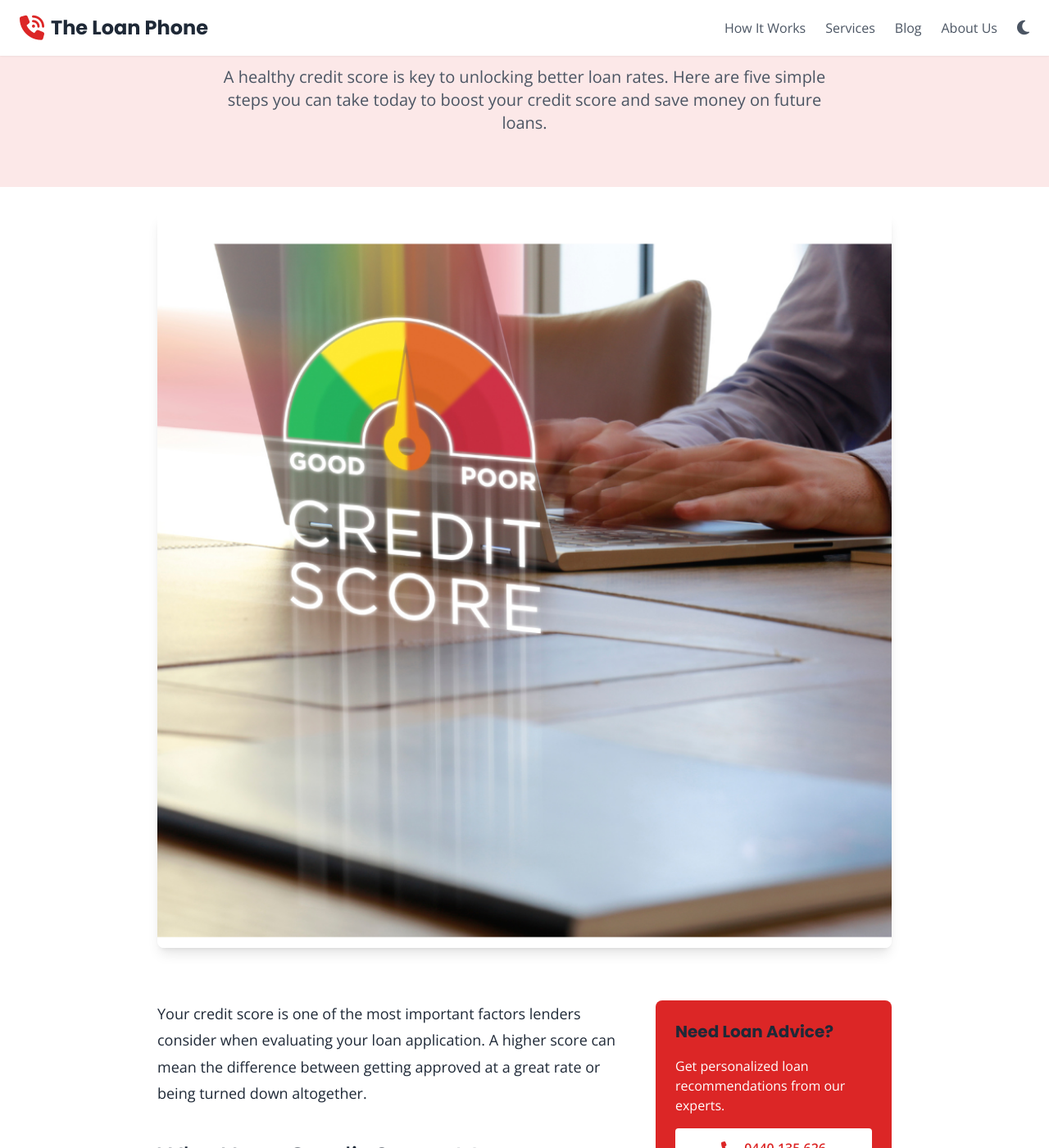
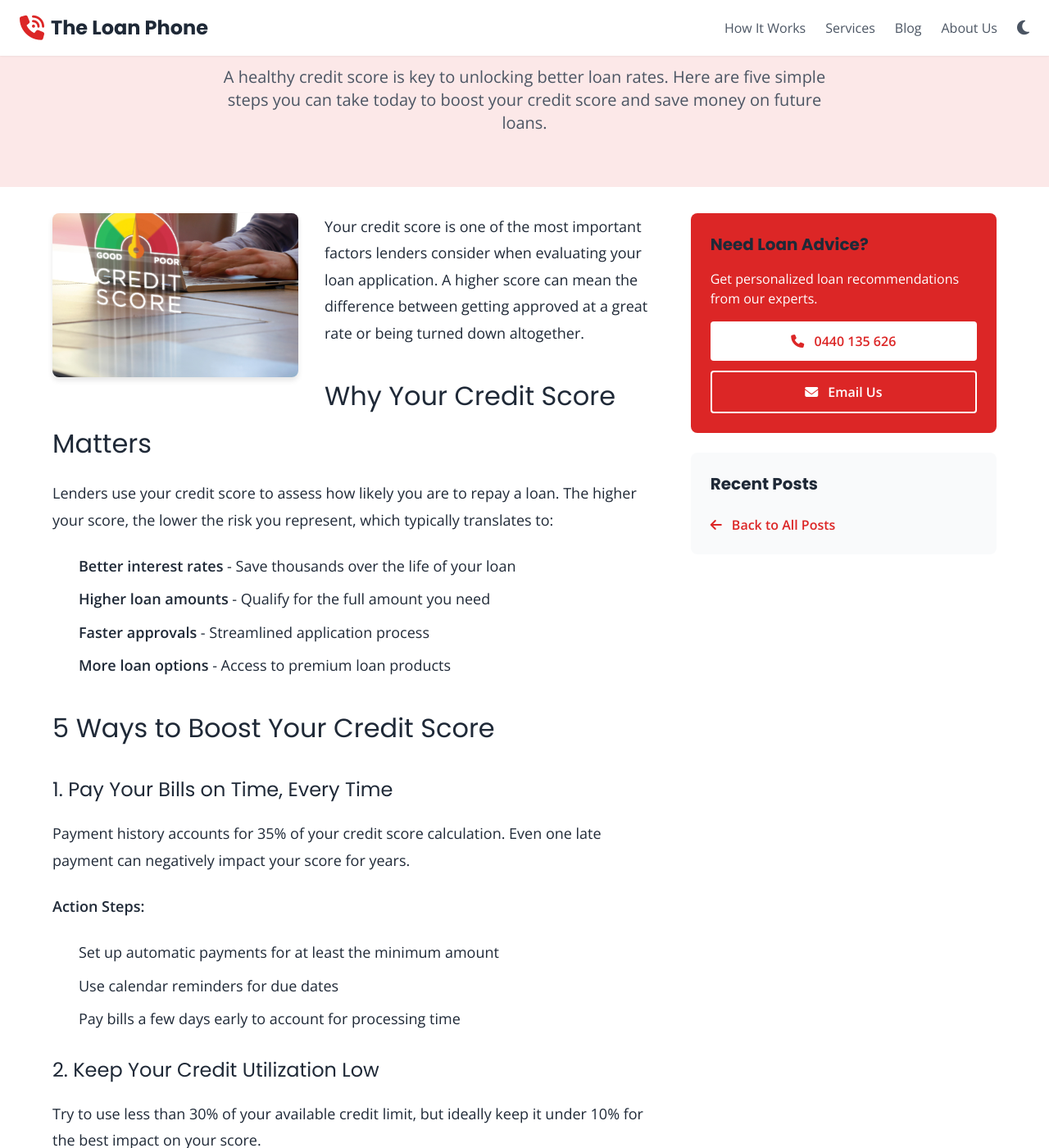
Before and after one commit to AMSumo9/loan-phone-website, a Jekyll site: the page built from _posts/2025-01-20-improve-credit-score.md, in a window 1280 px wide and 1400 px high, scrolled down 228 px. Shown: the whole window at 82% size. Built offline with Jekyll 4.4.1, drawn with Linux system fonts in a browser that asks for light colours; nearby versions of some CDN libraries.

Commit message:
Update posts.html

```diff
--- a/_layouts/posts.html
+++ b/_layouts/posts.html
@@ -96,12 +96,30 @@
         .blog-content a:hover {
             color: var(--brand-red-dark);
         }
-        .blog-content img {
-            max-width: 100%;
-            height: auto;
+
+        /* Featured image float styling */
+        .featured-image-float {
+            float: left;
+            margin: 0 2rem 1rem 0;
+            width: 300px;
+            height: 200px;
+            object-fit: cover;
             border-radius: 8px;
-            margin: 2rem 0;
             box-shadow: 0 4px 6px rgba(0, 0, 0, 0.1);
+        }
+
+        /* Responsive adjustments */
+        @media (max-width: 768px) {
+            .featured-image-float {
+                float: none;
+                width: 100%;
+                height: 200px;
+                margin: 0 0 1.5rem 0;
+            }
+            .desktop-sidebar {
+                order: -1;
+                margin-bottom: 2rem;
+            }
         }
 
         #back-to-top {
@@ -127,7 +145,7 @@
     {% include header.html %}
 
     <main>
-        <!-- Blog Post Header -->
+        <!-- Blog Post Header (Pink Section) -->
         <section class="bg-[var(--bg-accent)] py-16">
             <div class="container mx-auto px-6">
                 <!-- Breadcrumbs -->
@@ -173,27 +191,25 @@
             </div>
         </section>
 
-        <!-- Featured Image -->
-        {% if page.featured_image %}
+        <!-- Blog Content with Sidebar Layout -->
         <section class="py-8">
             <div class="container mx-auto px-6">
-                <div class="max-w-4xl mx-auto">
-                    <img src="{{ site.baseurl }}/assets/images/blog/{{ page.featured_image }}"
-                         alt="{{ page.title }}"
-                         class="w-full h-auto rounded-lg shadow-lg">
-                </div>
-            </div>
-        </section>
-        {% endif %}
+                <div class="max-w-6xl mx-auto">
+                    <div class="flex flex-col lg:flex-row gap-8">
+                        <!-- Main Content Area -->
+                        <article class="lg:w-2/3 blog-content">
+                            <!-- Featured Image (Float Left, Smaller) -->
+                            {% if page.featured_image %}
+                            <img src="{{ site.baseurl }}/assets/images/blog/{{ page.featured_image }}"
+                                 alt="{{ page.title }}"
+                                 class="featured-image-float">
+                            {% endif %}
 
-        <!-- Blog Content -->
-        <section class="py-8">
-            <div class="container mx-auto px-6">
-                <div class="max-w-4xl mx-auto">
-                    <div class="flex flex-col lg:flex-row gap-8">
-                        <!-- Main Content -->
-                        <article class="lg:w-2/3 blog-content">
+                            <!-- Blog Content -->
                             {{ content }}
+
+                            <!-- Clear floats -->
+                            <div style="clear: both;"></div>
 
                             <!-- Tags -->
                             {% if page.tags %}
@@ -209,22 +225,22 @@
                             </div>
                             {% endif %}
 
-                            <!-- Share Section -->
+                            <!-- Share Section (Red Theme) -->
                             <div class="mt-8 pt-8 border-t border-gray-200">
                                 <h4 class="text-lg font-semibold mb-4">Share this article:</h4>
                                 <div class="flex gap-4">
                                     <a href="https://twitter.com/intent/tweet?text={{ page.title | url_encode }}&url={{ site.url }}{{ site.baseurl }}{{ page.url }}"
-                                       class="bg-blue-500 text-white px-4 py-2 rounded hover:bg-blue-600 transition duration-300"
+                                       class="bg-red-600 text-white px-4 py-2 rounded hover:bg-red-700 transition duration-300"
                                        target="_blank">
                                         <i class="fab fa-twitter mr-2"></i>Twitter
                                     </a>
                                     <a href="https://www.facebook.com/sharer/sharer.php?u={{ site.url }}{{ site.baseurl }}{{ page.url }}"
-                                       class="bg-blue-700 text-white px-4 py-2 rounded hover:bg-blue-800 transition duration-300"
+                                       class="bg-red-700 text-white px-4 py-2 rounded hover:bg-red-800 transition duration-300"
                                        target="_blank">
                                         <i class="fab fa-facebook mr-2"></i>Facebook
                                     </a>
                                     <a href="https://www.linkedin.com/sharing/share-offsite/?url={{ site.url }}{{ site.baseurl }}{{ page.url }}"
-                                       class="bg-blue-800 text-white px-4 py-2 rounded hover:bg-blue-900 transition duration-300"
+                                       class="bg-red-800 text-white px-4 py-2 rounded hover:bg-red-900 transition duration-300"
                                        target="_blank">
                                         <i class="fab fa-linkedin mr-2"></i>LinkedIn
                                     </a>
@@ -232,10 +248,10 @@
                             </div>
                         </article>
 
-                        <!-- Sidebar -->
-                        <aside class="lg:w-1/3">
+                        <!-- Right Sidebar -->
+                        <aside class="lg:w-1/3 desktop-sidebar">
                             <!-- Contact CTA -->
-                            <div class="bg-red-600 text-white p-6 rounded-lg mb-6">
+                            <div class="bg-red-600 text-white p-6 rounded-lg mb-6 sticky top-6">
                                 <h3 class="text-xl font-bold mb-4">Need Loan Advice?</h3>
                                 <p class="mb-4">Get personalized loan recommendations from our experts.</p>
                                 <div class="space-y-3">
```
